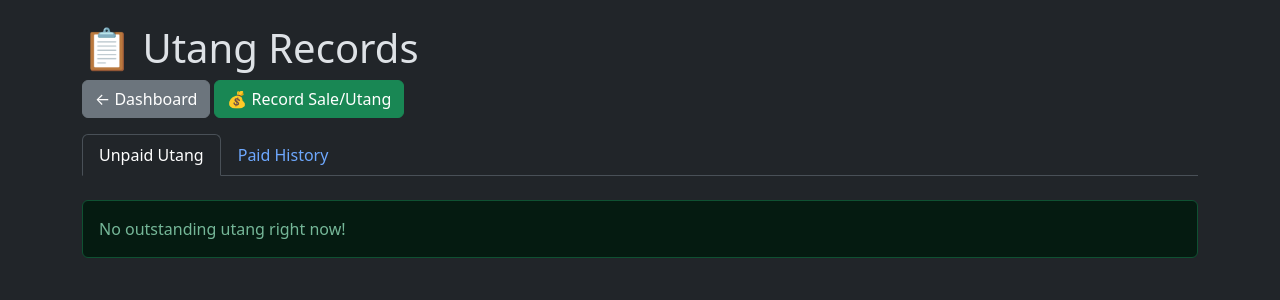
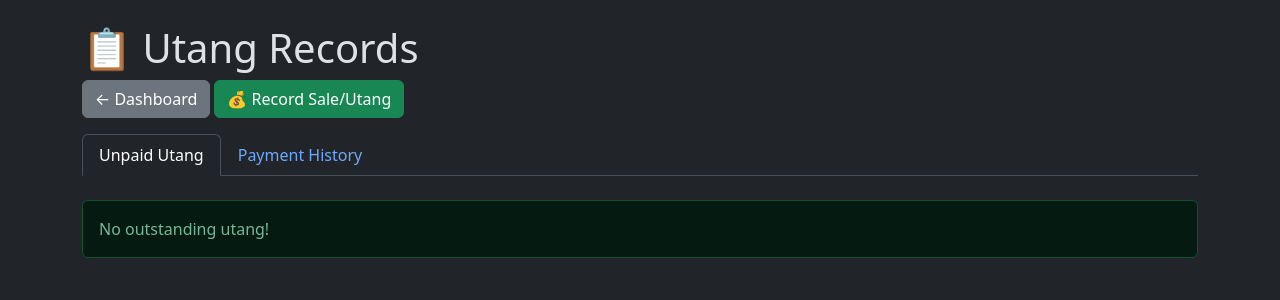
Before and after one commit to sejiro06/princess-inventory, a Flask app: page /debts in a window 1280 px wide. Shown: the top 300 px of the page. Run offline with Flask 3, Linux system fonts and the light colour scheme; data that the repository does not hold is empty.

Commit message:
Update debts.html

```diff
--- a/templates/debts.html
+++ b/templates/debts.html
@@ -3,7 +3,7 @@
 <head>
     <meta charset="UTF-8">
     <meta name="viewport" content="width=device-width, initial-scale=1.0">
-    <title>Utang Records - Princess Inventory</title>
+    <title>Utang Records</title>
     <link href="https://cdn.jsdelivr.net/npm/bootstrap@5.3.3/dist/css/bootstrap.min.css" rel="stylesheet">
 </head>
 <body>
@@ -12,28 +12,27 @@
     <a href="/" class="btn btn-secondary mb-3">← Dashboard</a>
     <a href="/sales" class="btn btn-success mb-3">💰 Record Sale/Utang</a>
 
-    <!-- Tabs -->
     <ul class="nav nav-tabs mb-4">
         <li class="nav-item">
             <a class="nav-link active" data-bs-toggle="tab" href="#unpaid">Unpaid Utang</a>
         </li>
         <li class="nav-item">
-            <a class="nav-link" data-bs-toggle="tab" href="#paid">Paid History</a>
+            <a class="nav-link" data-bs-toggle="tab" href="#paid">Payment History</a>
         </li>
     </ul>
 
     <div class="tab-content">
-        <!-- Unpaid Tab -->
+        <!-- Unpaid -->
         <div class="tab-pane fade show active" id="unpaid">
             {% if debts %}
             <table class="table table-striped">
                 <thead>
                     <tr>
-                        <th>Customer Name</th>
-                        <th>Original Amount</th>
+                        <th>Customer</th>
+                        <th>Original</th>
                         <th>Remaining</th>
-                        <th>Date Borrowed</th>
-                        <th>Action</th>
+                        <th>Date</th>
+                        <th>Pay</th>
                     </tr>
                 </thead>
                 <tbody>
@@ -46,7 +45,7 @@
                         <td>
                             <form method="POST" class="d-inline">
                                 <input type="hidden" name="debt_id" value="{{ d['id'] }}">
-                                <input type="number" name="payment" step="0.01" placeholder="Amount" style="width: 130px;" class="form-control d-inline" required>
+                                <input type="number" name="payment" step="0.01" placeholder="Amount" style="width:140px" class="form-control d-inline" required>
                                 <button type="submit" class="btn btn-sm btn-success">Pay</button>
                             </form>
                         </td>
@@ -55,14 +54,13 @@
                 </tbody>
             </table>
             {% else %}
-            <div class="alert alert-success">No outstanding utang right now!</div>
+            <div class="alert alert-success">No outstanding utang!</div>
             {% endif %}
         </div>
 
-        <!-- Paid History Tab -->
+        <!-- Payment History -->
         <div class="tab-pane fade" id="paid">
-            <p class="text-muted">Payment history will appear here once you record payments.</p>
-            <!-- We'll improve this later when we add payment history table -->
+            <p class="text-muted">Payment history will be shown here soon.</p>
         </div>
     </div>
 </div>
```
